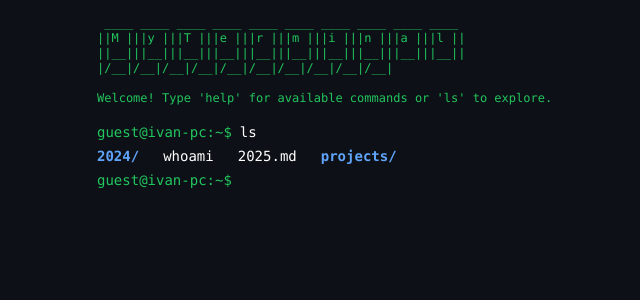
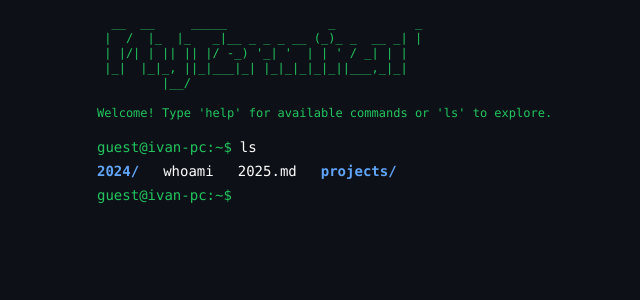
Before and after one commit to divakaivan/divakaivan.github.io, a Next.js app: page / in a window 1280 px wide. Shown: the top 300 px of the page, without its empty margins (111-751 px from the left). Built offline with nearby package versions, Linux system fonts and the light colour scheme.

Commit message:
Update Terminal.tsx

```diff
--- a/components/Terminal.tsx
+++ b/components/Terminal.tsx
@@ -26,10 +26,11 @@ type LessMode = {
 };
 
 const WELCOME = `\
- ____ ____ ____ ____ ____ ____ ____ ____ ____ ____
-||M |||y |||T |||e |||r |||m |||i |||n |||a |||l ||
-||__|||__|||__|||__|||__|||__|||__|||__|||__|||__||
-|/__\|/__\|/__\|/__\|/__\|/__\|/__\|/__\|/__\|/__\|
+  __  __     _____              _           _
+ |  \/  |_  |_   _|__ _ _ _ __ (_)_ _  __ _| |
+ | |\/| | || || |/ -_) '_| '  \| | ' \/ _| | |
+ |_|  |_|\_, ||_|\___|_| |_|_|_|_|_||_\__,_|_|
+         |__/
 
 Welcome! Type 'help' for available commands or 'ls' to explore.`;
 
```
